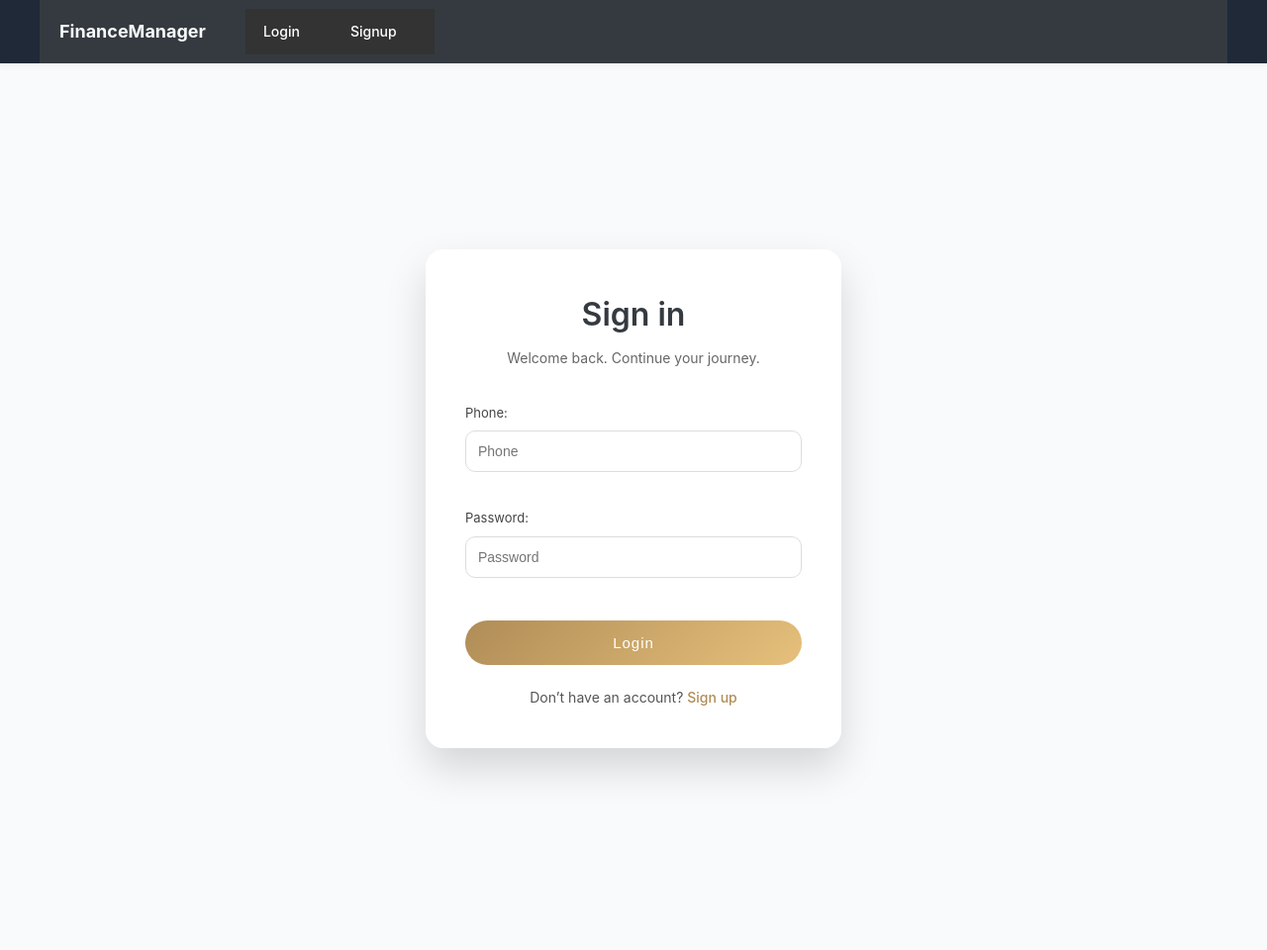
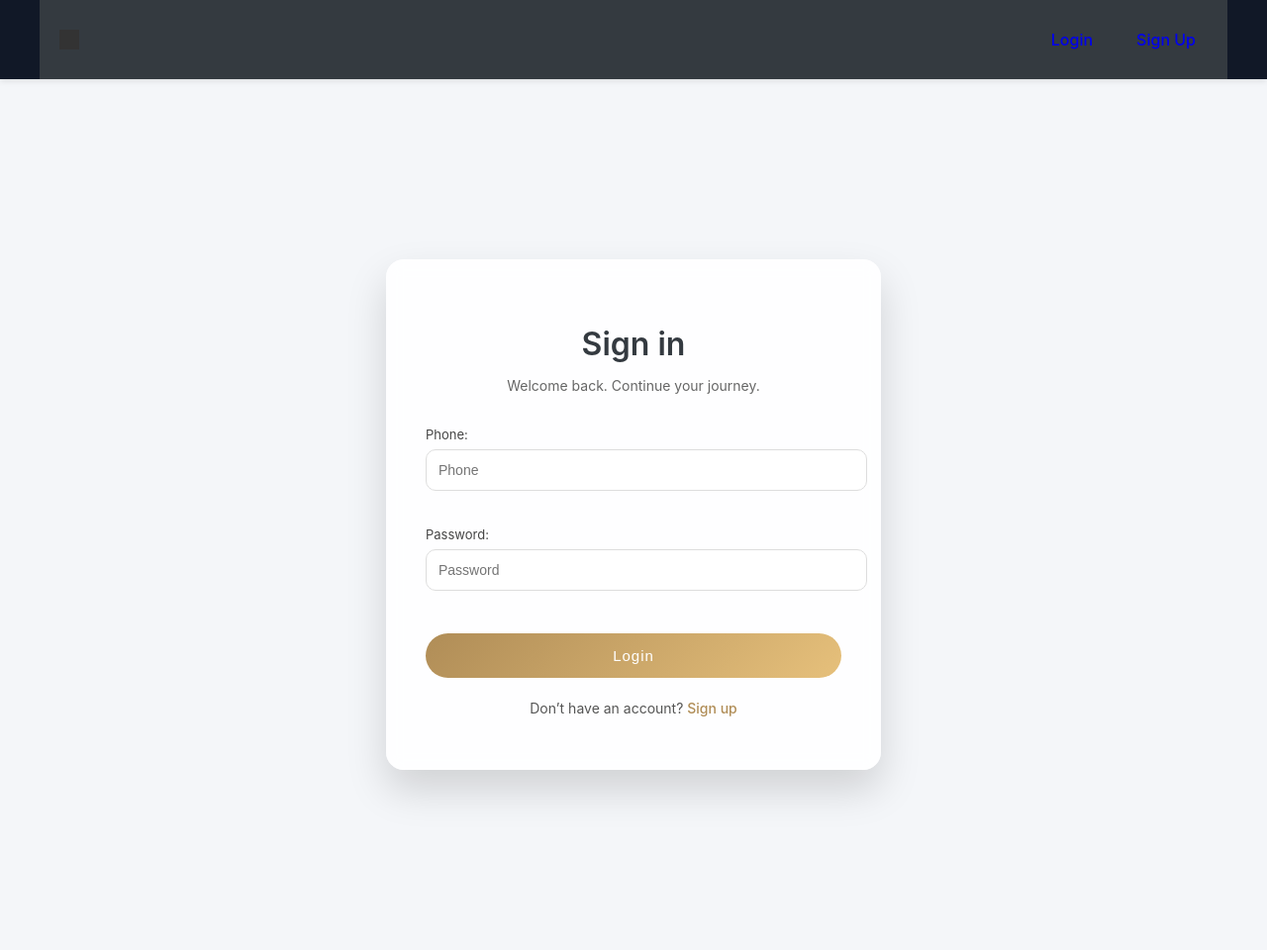
Before and after one commit to nijamila/project1, a Django app: page /en/ in a window 1280 px wide. Shown: the whole page at 99% size. Before the commit the page ends 784 px from the top, so only its background shows below. Run offline with Django 5.2, Linux system fonts and the light colour scheme.

Commit message:
Refactor base.html for improved layout and styling

```diff
--- a/templates/base.html
+++ b/templates/base.html
@@ -7,107 +7,90 @@
     <title>{% block title %}Finance Manager{% endblock %}</title>
     <meta name="viewport" content="width=device-width, initial-scale=1.0">
 
-    <!-- Main CSS -->
     <link rel="stylesheet" href="{% static 'css/style.css' %}">
     <link rel="stylesheet" href="{% static 'css/dashboard.css' %}">
 
-    <!-- Minimal inline styling for base layout -->
     <style>
-        /* Reset & Base */
-        * {
-            box-sizing: border-box;
+        body {
             margin: 0;
-            padding: 0;
+            font-family: -apple-system, BlinkMacSystemFont, "Segoe UI", Roboto, sans-serif;
+            background-color: #f4f6f9;
+            color: #1e293b;
         }
 
-        body {
-            font-family: 'Inter', -apple-system, BlinkMacSystemFont, "Segoe UI", Roboto, sans-serif;
-            background-color: #f9fafb;
-            color: #111827;
-            line-height: 1.6;
-        }
-
-        a {
-            text-decoration: none;
-            color: inherit;
-        }
-
-        /* Header & Navbar */
         header {
-            background-color: #1f2937;
+            background: #111827;
             padding: 0 40px;
-            box-shadow: 0 2px 8px rgba(0,0,0,0.05);
+            box-shadow: 0 2px 6px rgba(0,0,0,0.1);
         }
 
         nav {
             display: flex;
             align-items: center;
-            height: 64px;
-            max-width: 1200px;
-            margin: 0 auto;
+            justify-content: space-between;
+            height: 60px;
         }
 
-        .logo {
-            font-weight: 700;
-            font-size: 18px;
-            color: #f9fafb;
-            margin-right: 40px;
+        nav .nav-left, nav .nav-right {
+            display: flex;
+            align-items: center;
+            gap: 20px;
         }
 
         nav ul {
             list-style: none;
             display: flex;
-            gap: 28px;
-            align-items: center;
-            flex-wrap: wrap;
-        }
-
-        nav ul li {
-            position: relative;
+            gap: 24px;
+            margin: 0;
+            padding: 0;
         }
 
         nav ul li a {
+            text-decoration: none;
+            color: #f9fafb;
             font-size: 14px;
             font-weight: 500;
-            color: #f9fafb;
-            padding: 6px 8px;
-            transition: all 0.2s ease;
+            padding: 6px 10px;
+            border-radius: 6px;
+            transition: background 0.2s, opacity 0.2s;
         }
 
-        nav ul li a:hover,
-        nav ul li a.active {
-            background-color: #374151;
-            border-radius: 6px;
+        nav ul li a:hover {
+            background-color: rgba(255,255,255,0.1);
+            opacity: 0.9;
         }
 
-        nav ul li.logout a {
-            color: #ef4444;
-            font-weight: 600;
+        nav .nav-right a {
+            text-decoration: none;
+            font-weight: 500;
+            padding: 6px 12px;
+            border-radius: 6px;
+            transition: background 0.2s, opacity 0.2s;
         }
 
-        /* Main container */
+        nav .nav-right a:hover {
+            background-color: rgba(255,255,255,0.1);
+        }
+
         main {
             max-width: 1200px;
             margin: 40px auto;
             padding: 0 20px;
         }
 
-        /* Responsive navbar */
         @media (max-width: 900px) {
             nav {
                 flex-direction: column;
-                height: auto;
-                padding: 20px 20px;
+                align-items: flex-start;
+                gap: 10px;
             }
-
             nav ul {
-                flex-direction: column;
+                flex-wrap: wrap;
                 gap: 12px;
-                width: 100%;
             }
-
-            .logo {
-                margin-bottom: 12px;
+            nav .nav-right {
+                margin-top: 10px;
+                gap: 12px;
             }
         }
     </style>
@@ -117,23 +100,29 @@
 {% block header %}
 <header>
     <nav>
-        <div class="logo">FinanceManager</div>
-        <ul>
+        <div class="nav-left">
+            <ul>
+                {% if user.is_authenticated %}
+                    <li><a href="{% url 'dashboard' %}">Dashboard</a></li>
+                    <li><a href="{% url 'wallet_list' %}">{% trans "Wallets" %}</a></li>
+                    <li><a href="{% url 'transaction_income_list' %}">{% trans "Income" %}</a></li>
+                    <li><a href="{% url 'transaction_expense_list' %}">{% trans "Expenses" %}</a></li>
+                    <li><a href="{% url 'transaction_transfer_list' %}">{% trans "Transfers" %}</a></li>
+                    <li><a href="{% url 'category_list' %}">{% trans "Categories" %}</a></li>
+                {% endif %}
+            </ul>
+        </div>
+        <div class="nav-right">
             {% if user.is_authenticated %}
-                <li><a href="{% url 'dashboard' %}" class="{% if request.path == '/dashboard/' %}active{% endif %}">{% trans "Dashboard" %}</a></li>
-                <li><a href="{% url 'wallet_list' %}" class="{% if request.path == '/wallets/' %}active{% endif %}">{% trans "Wallets" %}</a></li>
-                <li><a href="{% url 'transaction_income_list' %}" class="{% if request.path == '/transactions/income/' %}active{% endif %}">{% trans "Income" %}</a></li>
-                <li><a href="{% url 'transaction_expense_list' %}" class="{% if request.path == '/transactions/expense/' %}active{% endif %}">{% trans "Expenses" %}</a></li>
-                <li><a href="{% url 'transaction_transfer_list' %}" class="{% if request.path == '/transactions/transfers/' %}active{% endif %}">{% trans "Transfers" %}</a></li>
-                <li><a href="{% url 'category_list' %}" class="{% if request.path == '/categories/' %}active{% endif %}">{% trans "Categories" %}</a></li>
-                <li class="logout" style="margin-left:auto;">
-                    <a href="{% url 'logout' %}">{% trans "Logout" %}</a>
-                </li>
+                <a href="{% url 'logout' %}" style="color:#ef4444;">{% trans "Logout" %}</a>
             {% else %}
-                <li><a href="{% url 'login' %}">{% trans "Login" %}</a></li>
-                <li><a href="{% url 'signup' %}">{% trans "Signup" %}</a></li>
+                <a href="{% url 'login' %}">{% trans "Login" %}</a>
+                {% url 'signup_step1' as signup_url %}
+                {% if signup_url %}
+                    <a href="{{ signup_url }}">{{ _('Sign Up') }}</a>
+                {% endif %}
             {% endif %}
-        </ul>
+        </div>
     </nav>
 </header>
 {% endblock %}
```
